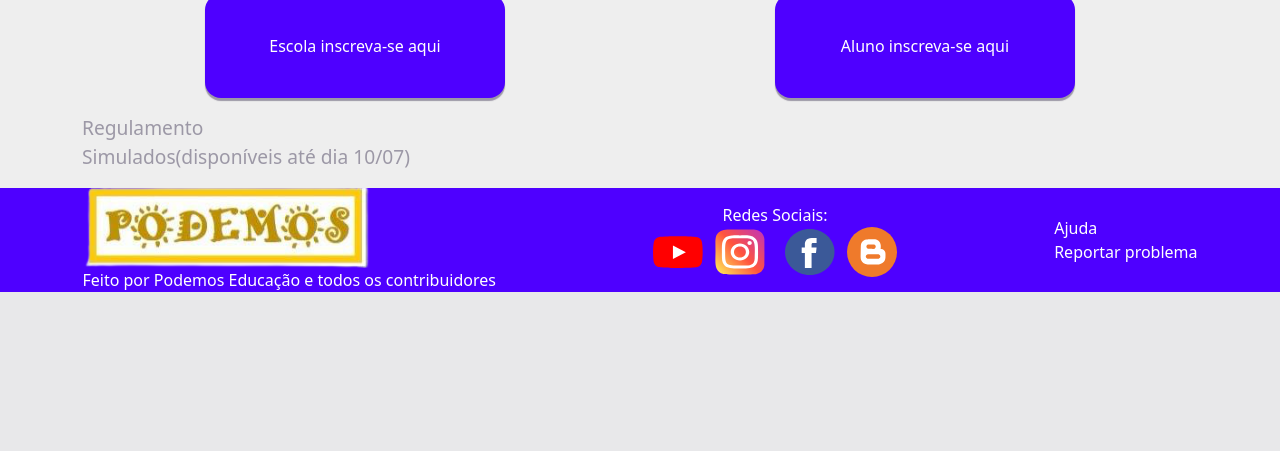
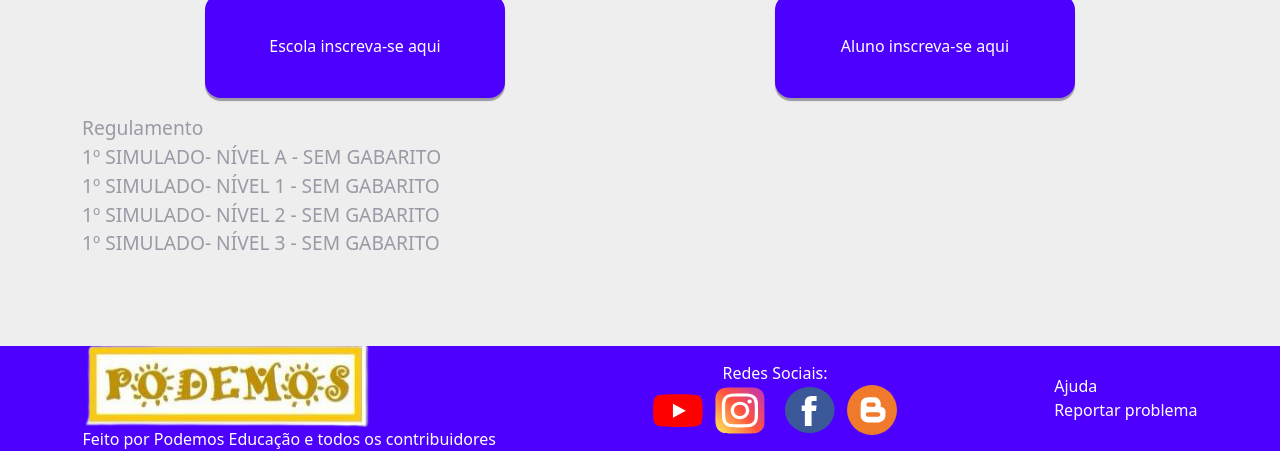
Before and after one commit to Podemoscorp/osmm, a Django app: page / in a window 1280 px wide. Shown: the part 573-1024 px from the top of the page. Before the commit the page ends 865 px from the top, so only its background shows below. Run offline with Django 3.2, Linux system fonts and the light colour scheme; some libraries are stand-ins or nearby versions.

Commit message:
update (simulados) e alterações na index

```diff
--- a/templates/pages/index.html
+++ b/templates/pages/index.html
@@ -27,8 +27,15 @@
 
     <aside>
         <a href="http://podemos.alunoead.com.br/pluginfile.php/4860/mod_resource/content/1/REGULAMENTO%20OSMM.pdf" class="text-gray">Regulamento</a>
-        <a href="#"class="text-gray">Simulados(disponíveis até dia 10/07)</a>
+        <!--<a href="#"class="text-gray">Simulados(disponíveis até dia 10/07)</a>-->
+
+        <a href="{% static 'documents/1º SIMULADO OSMM - NÍVEL A - SEM GABARITO.pdf' %}" class="text-gray">1º SIMULADO- NÍVEL A - SEM GABARITO</a>
+        <a href="{% static 'documents/1º SIMULADO OSMM - NÍVEL 1 - SEM GABARITO.pdf' %}" class="text-gray">1º SIMULADO- NÍVEL 1 - SEM GABARITO</a>
+        <a href="{% static 'documents/1º SIMULADO OSMM - NÍVEL 2 - SEM GABARITO.pdf' %}" class="text-gray">1º SIMULADO- NÍVEL 2 - SEM GABARITO</a>
+        <a href="{% static 'documents/1º SIMULADO OSMM - NÍVEL 3 - SEM GABARITO.pdf' %}" class="text-gray">1º SIMULADO- NÍVEL 3 - SEM GABARITO</a>
     </aside>
+
+    <br><br><br>
 </section>
 
 {% endblock %}
```
Also changed, not shown: 4 other files.
